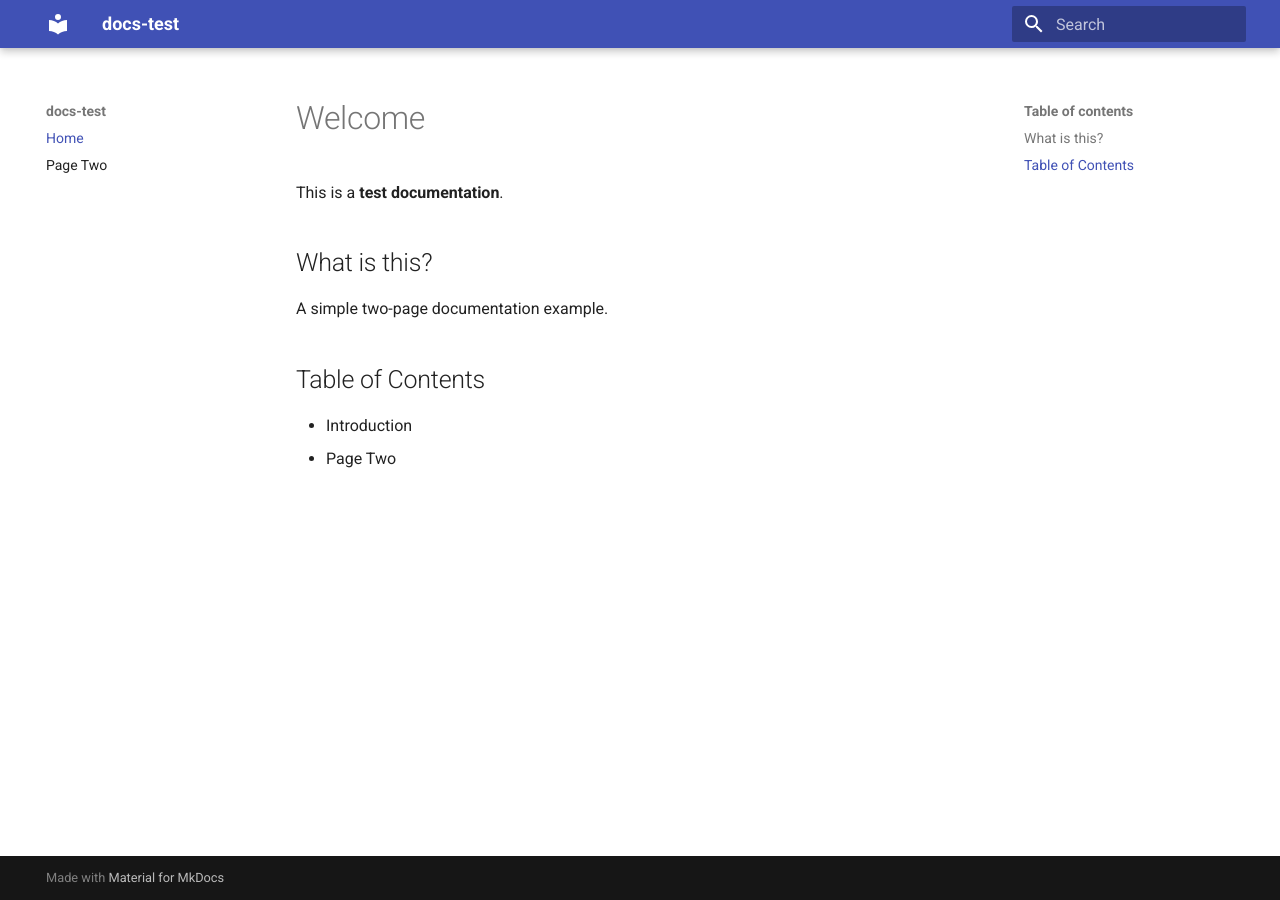
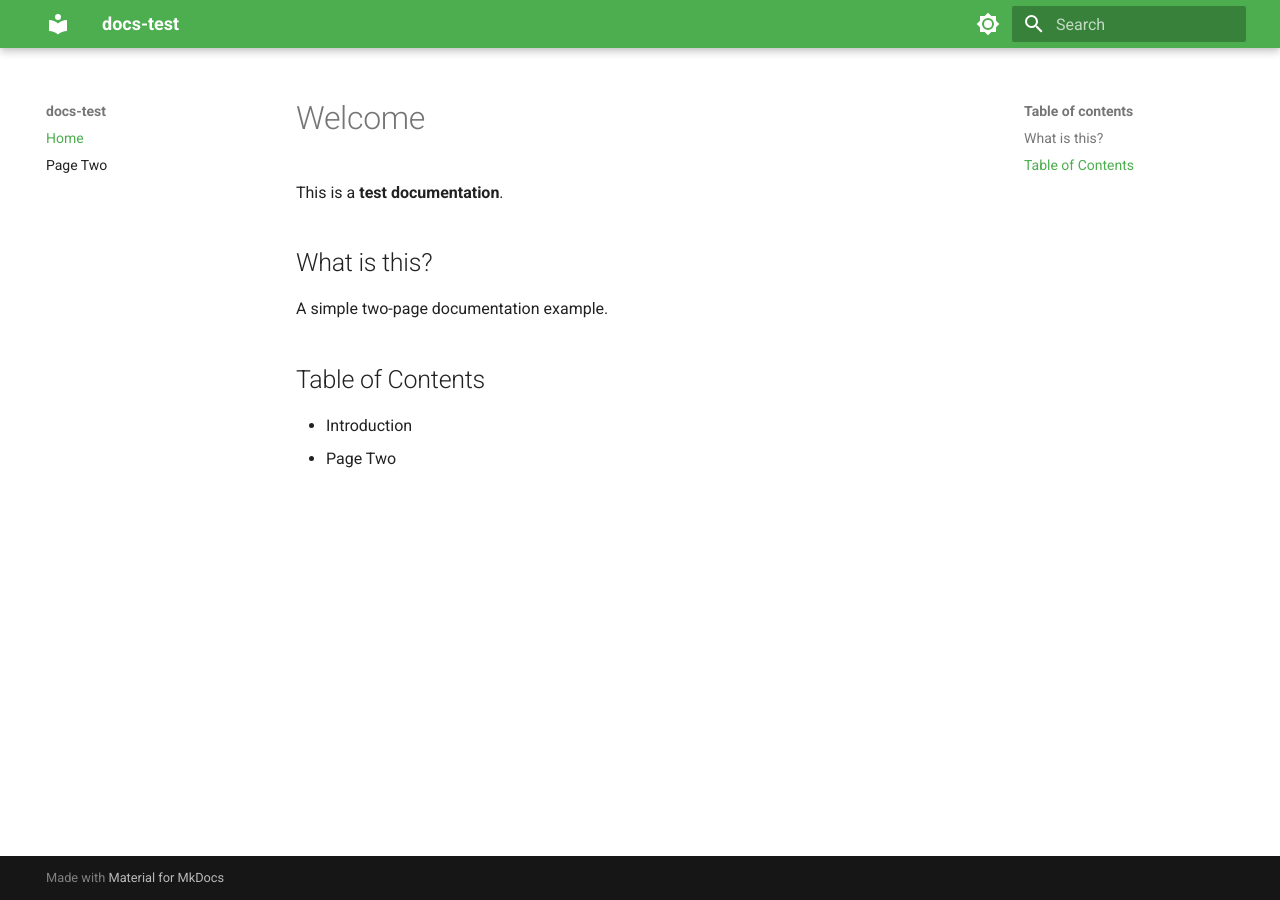
Before and after one commit to Mohammad-H93/docs-test, an MkDocs documentation site: the page built from docs/index.md, in a window 1280 px wide. Built offline with MkDocs 1.6.1 and Material for MkDocs 9.7.7, drawn with Linux system fonts in a browser that asks for light colours.

Commit message:
Update mkdocs.yml

```diff
--- a/mkdocs.yml
+++ b/mkdocs.yml
@@ -7,6 +7,19 @@
 
 theme:
   name: material
+  palette:
+    - scheme: default
+      primary: green
+      accent: green
+      toggle:
+        icon: material/brightness-7
+        name: Switch to dark mode
+    - scheme: slate
+      primary: green
+      accent: green
+      toggle:
+        icon: material/brightness-4
+        name: Switch to light mode
 
 markdown_extensions:
   - toc:
```
